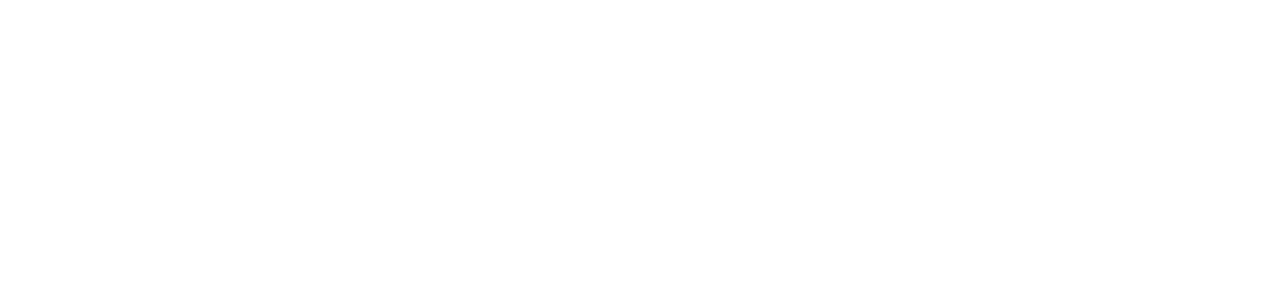
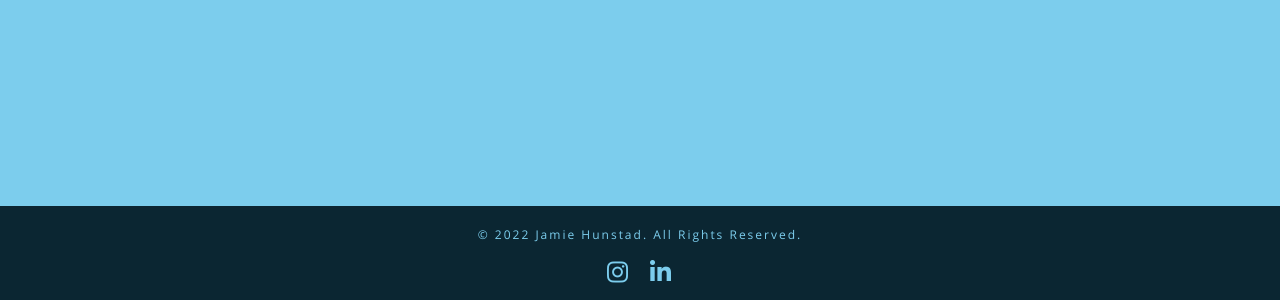
Before and after one commit to JamieHunstad/hunstad, an Angular app: page / in a window 1280 px wide. Shown: the part 772-1072 px from the top of the page. Before the commit the page ends 800 px from the top, so only its background shows below. Built offline with nearby package versions, Linux system fonts and the light colour scheme.

Commit message:
footer added

```diff
--- a/src/app/pages/home/home.component.css
+++ b/src/app/pages/home/home.component.css
@@ -0,0 +1,4 @@
+main {
+    background-color: var(--colorMain);
+    padding-bottom: 900px;
+}
--- a/src/app/pages/home/home.component.html
+++ b/src/app/pages/home/home.component.html
@@ -1 +1,3 @@
-<p>home works!</p>
+<main>
+    <p>home works!</p>
+</main>
--- a/src/app/shared/footer/footer.component.css
+++ b/src/app/shared/footer/footer.component.css
@@ -0,0 +1,27 @@
+footer{
+    background-color:  var(--colorSecondary);
+}
+
+.footer-container{
+    padding: 20px 0px;
+    font-family: var(--bodyFontRegular);
+    color: var(--colorMain);
+    letter-spacing: 2px;
+    font-size: 12px;
+}
+.footer-container-copyright,.footer-container-social{
+    display: flex;
+    display: -webkit-flex;
+    text-align: center;
+    justify-content: center;
+}
+.footer-container-copyright{
+    margin-bottom: 20px;
+}
+i{
+    color: var(--colorMain);
+    margin: 0px 10px;
+}
+i:hover{
+    color: #c9f0ff;
+}
--- a/src/app/shared/footer/footer.component.html
+++ b/src/app/shared/footer/footer.component.html
@@ -1 +1,12 @@
-<p>footer works!</p>
+<footer>
+    <div class="global-container">
+        <div class="footer-container">
+            <div class="footer-container-copyright">
+                <p>&#169; 2022 Jamie Hunstad. All Rights Reserved.</p>
+            </div>
+            <div class="footer-container-social"><a href="https://www.instagram.com/hunstad.design/"><i class="fa-brands fa-instagram fa-2xl"></i></a>
+                <a href="https://www.linkedin.com/in/jamison-hunstad-893b09150"><i class="fa-brands fa-linkedin-in fa-2xl"></i></a>
+            </div>
+        </div>
+    </div>
+</footer>
--- a/src/app/shared/header/header.component.css
+++ b/src/app/shared/header/header.component.css
@@ -4,7 +4,7 @@
 .nav-container{
     display: grid;
     grid-template-columns: repeat(1, 1fr);
-    height: 80px;
+    height: 60px;
 }
 .nav-container-left{
     display: none;
@@ -54,7 +54,7 @@
 }
 .hamburger-icon-open img, .hamburger-icon-close img{
     position: absolute;
-    top: 30px;
+    top: 20px;
     right: 30px;
     width:30px;
 }
--- a/src/index.html
+++ b/src/index.html
@@ -2,10 +2,12 @@
 <html lang="en">
 <head>
   <meta charset="utf-8">
-  <title>jamie hunstad</title>
+  <title>Jamie Hunstad | Fontend Developer</title>
+  <meta name="description" content="Jamie Hunstad is a Frontend Developer and designer who specializes in creating exceptional digital experiences.">
   <base href="/">
   <meta name="viewport" content="width=device-width, initial-scale=1">
-  <link rel="icon" type="image/x-icon" href="favicon.ico">
+  <link rel="icon" type="image/x-icon" href="assets/icons/favicon.svg">
+  <script src="https://kit.fontawesome.com/871ca3231e.js" crossorigin="anonymous"></script>
 </head>
 <body>
   <app-root></app-root>
--- a/src/styles.css
+++ b/src/styles.css
@@ -33,6 +33,8 @@
     --colorSecondary: #0B2632;
     --colorTertiary: #FFFFFF;
 }
+body{
+}
 .global-container{
     margin: 0px 20px;
 }
```
Also changed, not shown: src/assets/icons/favicon.svg (added).
